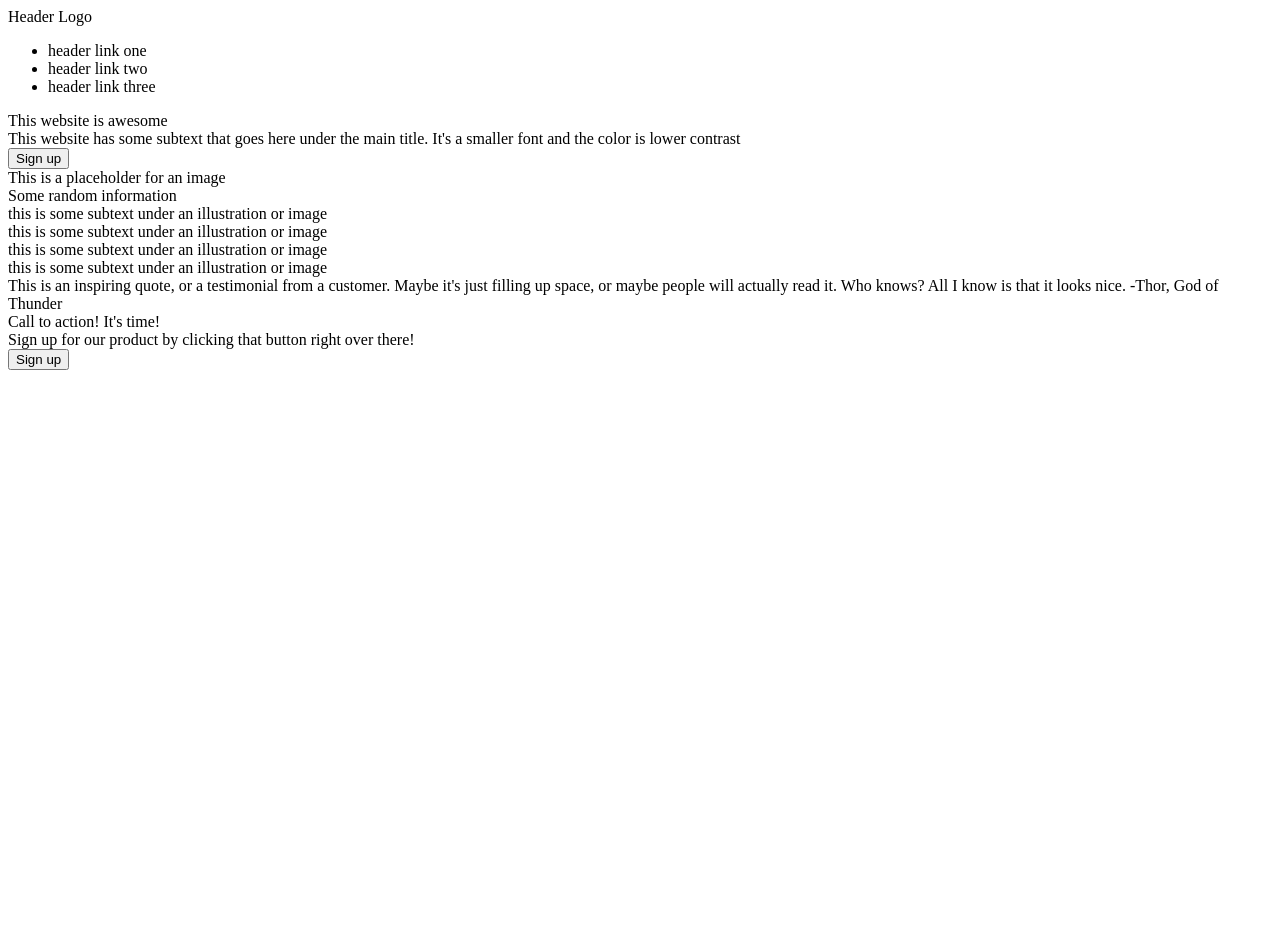
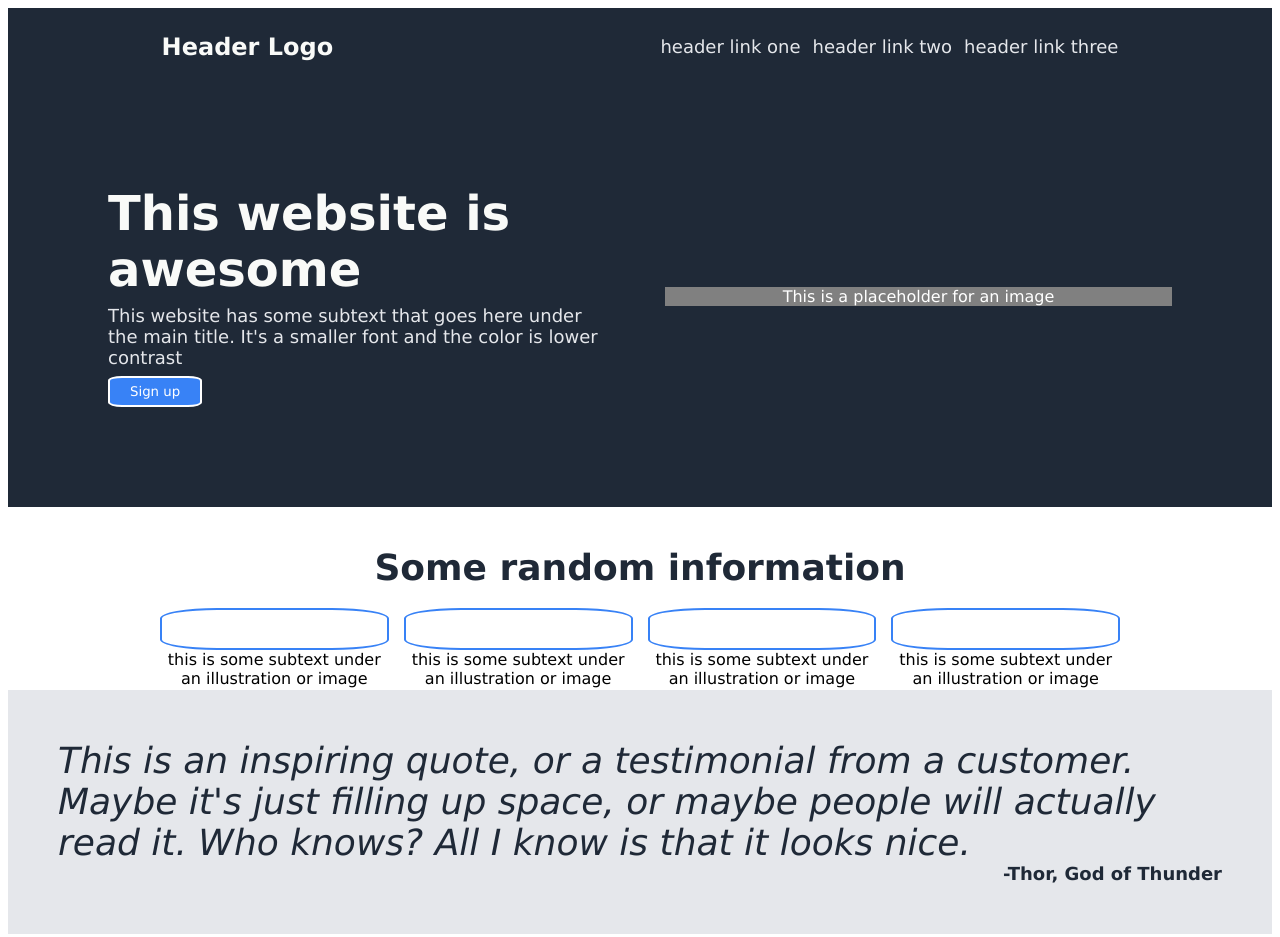
Before and after one commit to Raghav3141/odin-landing-page, a plain HTML site: page index.html in a window 1280 px wide. Shown: the top 937 px of the page. Before the commit the page ends 800 px from the top, so only its background shows below. Drawn offline with Linux system fonts and the light colour scheme.

Commit message:
Finished css committed
The website is done for the most part, there
are still issues with flexing the main bodies
of the website to fit within the whole space
evenly. There are also issues with the infoboxes
and the grey image box at the top (both height-
related).

```diff
--- a/index.html
+++ b/index.html
@@ -23,12 +23,12 @@
             <div class = "right">This is a placeholder for an image</div>
         </div>
         <div class = "body2">
-            <div class = "header">Some random information</div>
+            <div class = "header2">Some random information</div>
             <div class = "infoblocks">
-                <div class = "#"><div class = "image"></div><div class = "text">this is some subtext under an illustration or image</div></div>
-                <div class = "#"><div class = "image"></div><div class = "text">this is some subtext under an illustration or image</div></div>
-                <div class = "#"><div class = "image"></div><div class = "text">this is some subtext under an illustration or image</div></div>
-                <div class = "#"><div class = "image"></div><div class = "text">this is some subtext under an illustration or image</div></div>
+                <div class = "num"><div class = "image"></div><div class = "text">this is some subtext under an illustration or image</div></div>
+                <div class = "num"><div class = "image"></div><div class = "text">this is some subtext under an illustration or image</div></div>
+                <div class = "num"><div class = "image"></div><div class = "text">this is some subtext under an illustration or image</div></div>
+                <div class = "num"><div class = "image"></div><div class = "text">this is some subtext under an illustration or image</div></div>
             </div>
         </div>
         <div class = "body3">
@@ -37,7 +37,7 @@
         <div class = "body4">
             <div class = "box">
                 <div class = "text">
-                    <div class = "head">Call to action! It's time!</div>
+                    <div class = "headend">Call to action! It's time!</div>
                     <div class = "body">Sign up for our product by clicking that button right over there!</div>
                 </div>
                 <button>Sign up</button>
--- a/style.css
+++ b/style.css
@@ -0,0 +1,171 @@
+* {
+    box-sizing: border-box;
+    font-family: Verdana, Geneva, Tahoma, sans-serif;
+}
+
+body{
+    display: flex;
+    flex-direction: column;
+}
+
+.header {
+    display: flex;
+    justify-content: space-around;
+    align-items: center;
+    background-color: #1F2937;
+    padding: 10px;
+}
+
+.logo{
+    font-size: 24px;
+    color: #F9FAF8;
+    font-weight: 900;
+}
+
+ul {
+    color: #E5E7EB;
+    display: flex;
+    text-decoration: none;
+    list-style-type: none;
+    gap: 12px;
+    font-size: 18px;
+}
+.body1 {
+    background-color: #1F2937;
+    display: flex;
+    padding: 100px;
+    gap: 50px;
+    justify-content: center;
+    align-items: center;
+    flex: 1;
+}
+
+.left{
+    flex: 1;
+}
+
+.left .head{
+   font-size: 48px;
+   font-weight: bolder;
+   color: #F9FAF8;
+   margin-bottom: 8px;
+}
+
+.left .text{
+    font-size: 18px;
+    color: #E5E7EB;
+}
+
+.left button{
+    border-radius: 15%;
+    background-color: #3882F6;
+    color: white;
+    padding: 6px 20px;
+    margin-top: 8px;
+}
+
+.right{
+    background-color: grey;
+    color: white;
+    display: flex;
+    justify-content: center;
+    align-items: center;
+    flex: 1;
+}
+
+.body2{
+    display: flex;
+    flex-direction: column;
+    align-items: center;
+    justify-content: space-around;
+    padding: 40px;
+    flex: 1;
+}
+
+.body2 .header2{
+    font-size: 36px;
+    font-weight: bolder;
+    color: #1F2937;
+    margin-bottom: 20px;
+}
+
+.infoblocks{
+    display: flex;
+    gap: 15px;
+    justify-content: center;
+    margin: 0 20px;
+}
+
+.num{
+    display: flex;
+    flex-direction: column;
+    align-items: center;
+    width: 20%;
+}
+
+.image{
+    border-radius: 25%;
+    border: solid 2px #3882F6;
+    width: 100%;
+    min-height: 100%;
+    flex: 1;
+}
+
+.infoblocks .num .text{
+    text-align: center;
+}
+
+.body3{
+    background-color: #E5E7EB;
+    display: flex;
+    flex-direction: column;
+    justify-content: center;
+    align-items: center;
+    padding: 50px;
+    font-size: 36px;
+    font-weight: light;
+    color: #1F2937;
+    font-style: italic;
+    flex: 1;
+}
+
+.body3 span{
+    font-style: normal;
+    font-size: 18px;
+    font-weight: bold;
+    align-self: flex-end;
+}
+
+.body4{
+    padding: 55px 75px;
+    display: flex;
+    justify-content: center;
+    align-items: center;
+    flex: 1;
+}
+
+.box{
+    display: flex;
+    width: 100%;
+    height: 100%;
+    background-color: #3882F6;
+    padding: 36px 36px;
+    justify-content: space-around;
+}
+
+.headend{
+    color: white;
+    font-weight: bold;
+    margin-bottom: 5px;
+}
+
+.body4 .box .text .body{
+    color: white;
+}
+
+button{
+    border-radius: 25%;
+    background-color: #3882F6;
+    color: white;
+    border: white 2px solid;
+}
```
